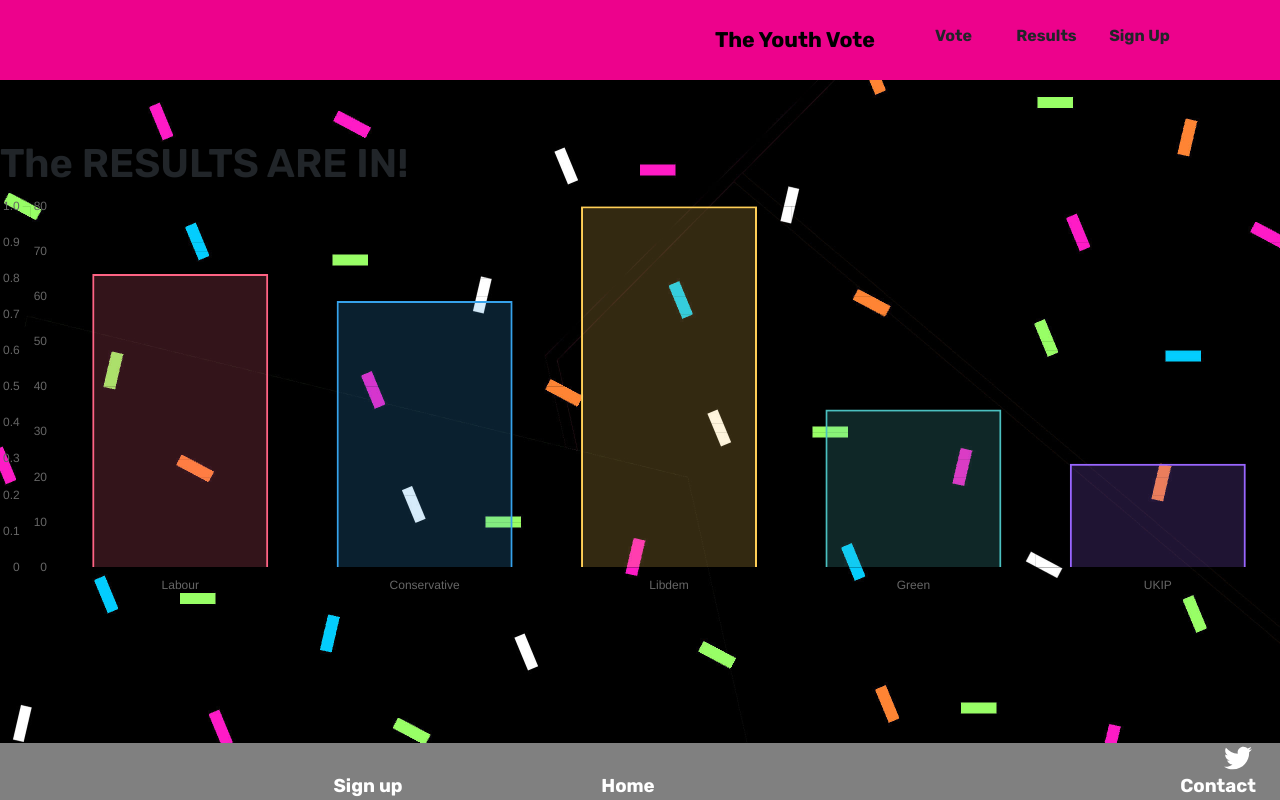
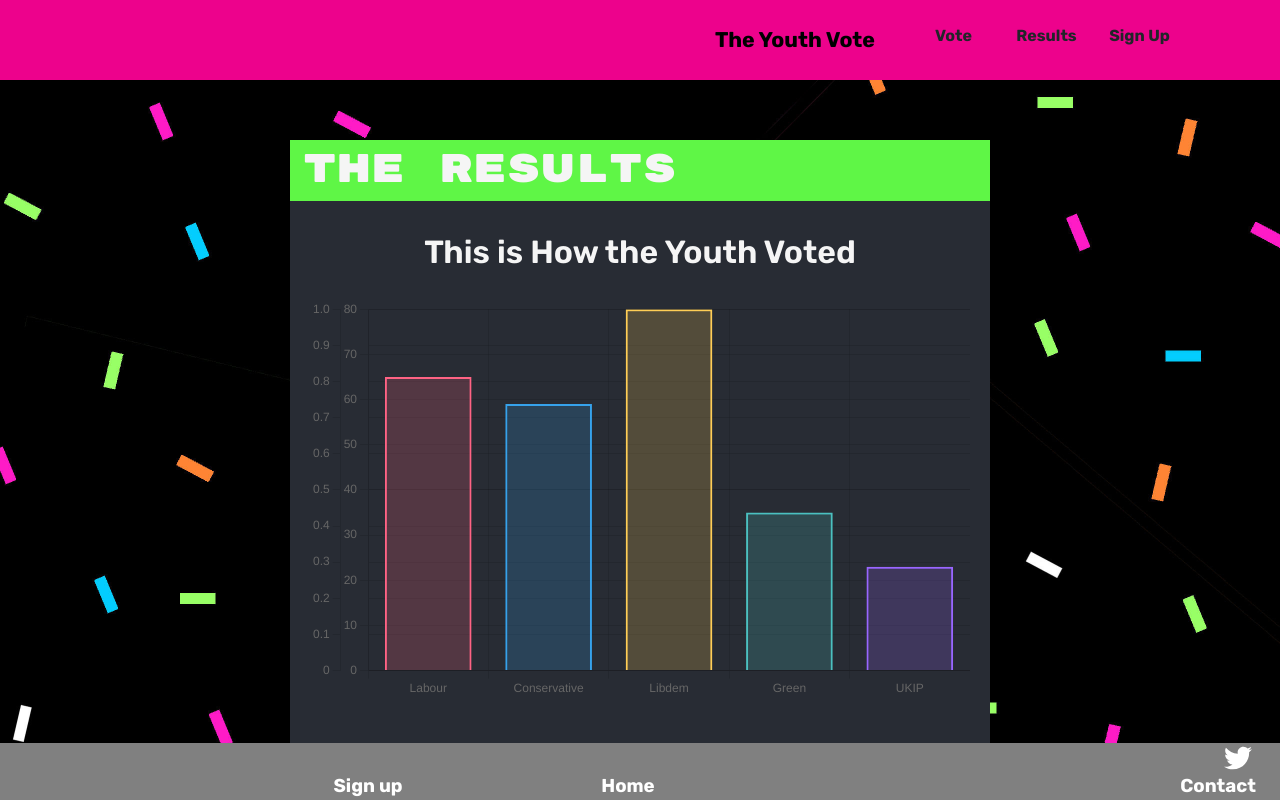
Before and after one commit to jemonaghan/the-youth-vote, a React (Create React App) app in the folder frontend/react-website/: page /results in a window 1280 px wide. Built offline with nearby package versions, Linux system fonts and the light colour scheme; a web font is replaced by a local one.

Commit message:
results styling

```diff
--- a/frontend/react-website/package.json
+++ b/frontend/react-website/package.json
@@ -17,11 +17,8 @@
     "framer-motion": "^6.5.1",
     "react": "^18.2.0",
     "react-bootstrap": "^2.5.0",
-<<<<<<< HEAD
     "react-chartjs-2": "^4.3.1",
-=======
     "react-confetti": "^6.1.0",
->>>>>>> main
     "react-dom": "^18.2.0",
     "react-hook-form": "^7.34.0",
     "react-icons": "^4.4.0",
--- /dev/null
+++ b/frontend/react-website/src/components-styling/BarChart.css
@@ -0,0 +1,40 @@
+.results-container{
+        width: calc(100vw - (1rem * 2));
+        max-width: 700px;
+        min-height: 400px;
+        height: fit-content;
+        margin: 0 auto 100px auto;
+        /* background-color: black; */
+        background-color: #282c34;
+        /* background-image: linear-gradient(to left top, #282c34, #282a30, #27272b, #252527, #232323); */
+        color: whitesmoke;
+        position: relative;
+        overflow: hidden;
+}
+
+.results-container .header{
+    min-height: 50px;
+    width: 100%;
+    background-color: #5FF646;
+}
+
+.results-container .header h1{
+    padding: 0.4rem 0.8rem;
+    font-family: 'Rubik Mono One', sans-serif !important;
+    margin: 0;
+}
+
+.results-container .sub-header{
+    text-align: center;
+    padding: 2rem 0 0.6rem 0;
+}
+
+.results-container .body{
+    display: flex;
+    flex-direction: column;
+    justify-content: center;
+    align-items: center;
+    text-align: center;
+    padding: 10px 20px 60px 20px;
+    position: relative;
+}
--- a/frontend/react-website/src/components/BarChart.js
+++ b/frontend/react-website/src/components/BarChart.js
@@ -6,6 +6,8 @@
   LinearScale,
 } from "chart.js";
 import { Bar } from "react-chartjs-2";
+
+import "../components-styling/BarChart.css";
 
 ChartJS.register(CategoryScale, LinearScale, BarElement);
 
@@ -60,8 +62,16 @@
   };
 
   return (
-    <div>
-      <Bar data={state} height={400} options={options} />
+    <div className="results-container">
+      <div className="header">
+        <h1>The Results</h1>
+      </div>
+      <div className="sub-header">
+        <h2>This is How the Youth Voted</h2>
+      </div>
+      <div className="body">
+          <Bar data={state} height={400} options={options} />
+      </div>
     </div>
   );
 };
--- a/frontend/react-website/src/pages/Results.js
+++ b/frontend/react-website/src/pages/Results.js
@@ -5,7 +5,6 @@
 const Results = () => {
   return (
     <div class="results-page">
-      <h1>The RESULTS ARE IN!</h1>
       <BarChart />
     </div>
   );
```
Also changed, not shown: 1 other file (tests, documents, lock files or other folders).
